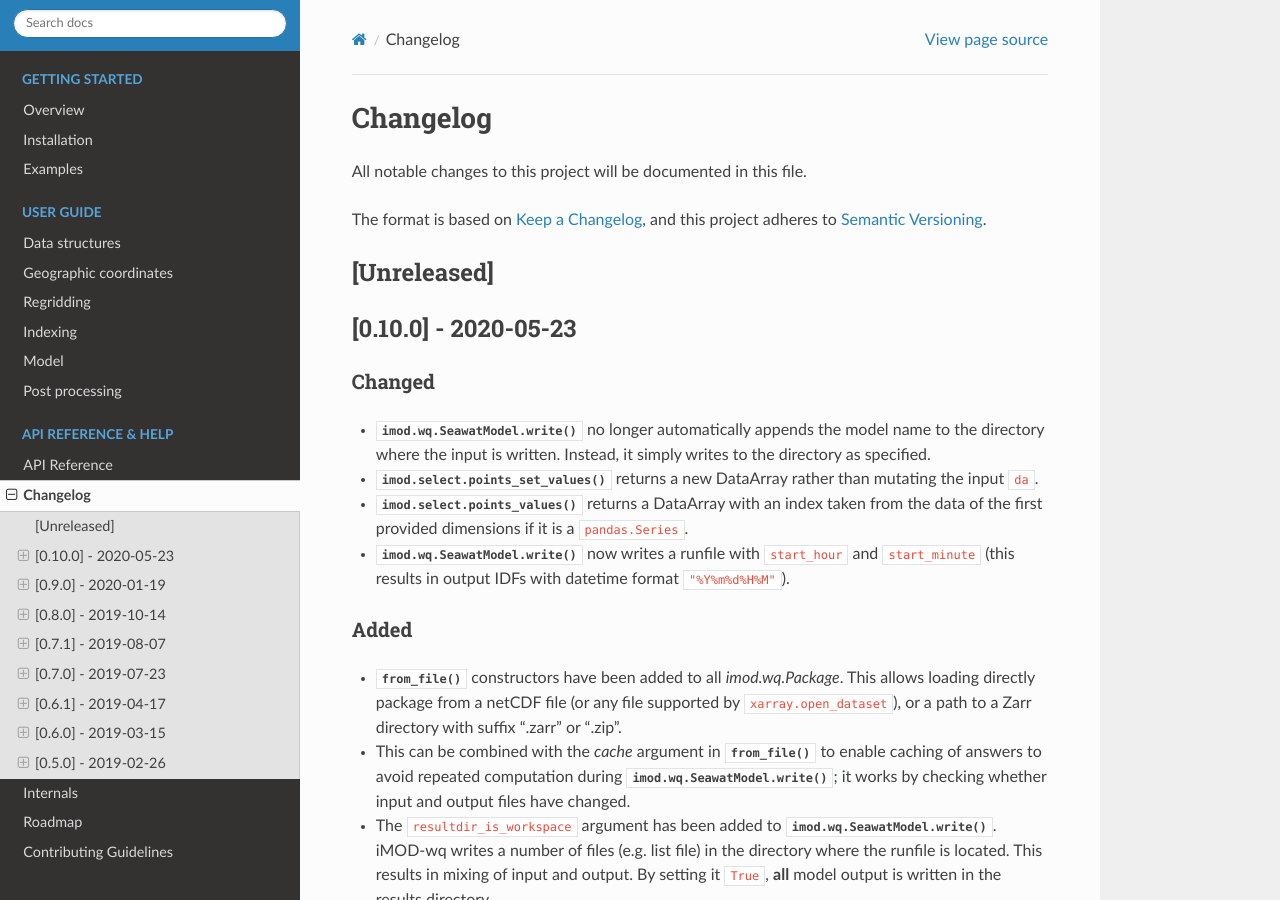
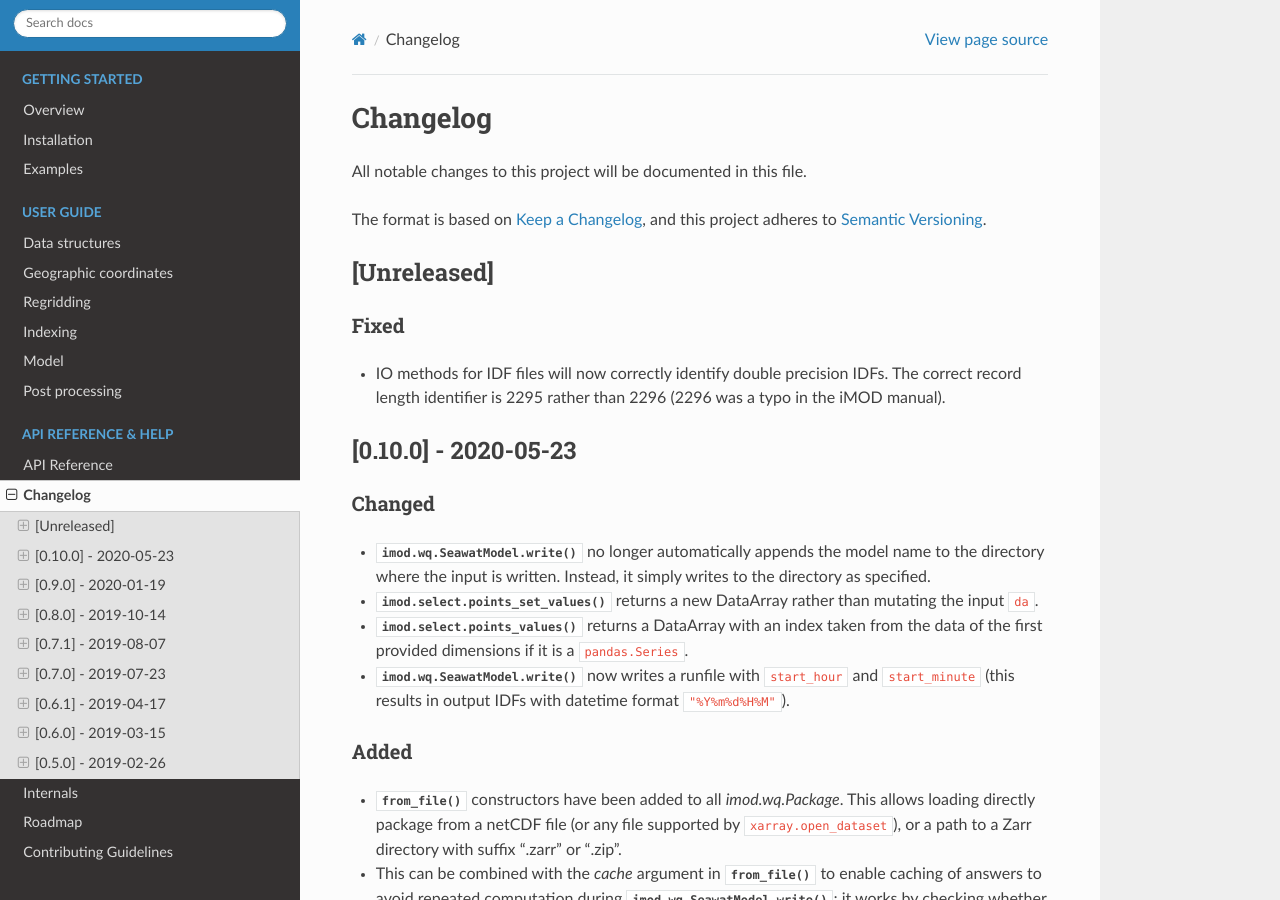
Before and after one commit to Deltares/imod-python, a Sphinx documentation site: the page built from docs/changelog.rst, in a window 1280 px wide and 900 px high. Built offline with Sphinx 7.4.7 and the Read the Docs theme 2.0.0, drawn with Linux system fonts in a browser that asks for light colours; the version number could not be read and is left out.

Commit message:
Update changelog

```diff
--- a/docs/changelog.rst
+++ b/docs/changelog.rst
@@ -8,6 +8,12 @@ The format is based on `Keep a Changelog`_, and this project adheres to
 
 [Unreleased]
 ------------
+
+Fixed
+~~~~~
+-  IO methods for IDF files will now correctly identify double precision IDFs.
+   The correct record length identifier is 2295 rather than 2296 (2296 was a
+   typo in the iMOD manual).
 
 [0.10.0] - 2020-05-23
 ---------------------
```
